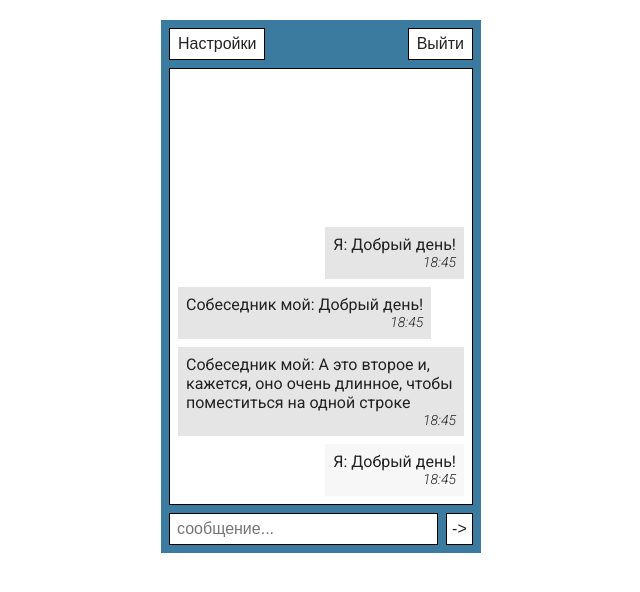
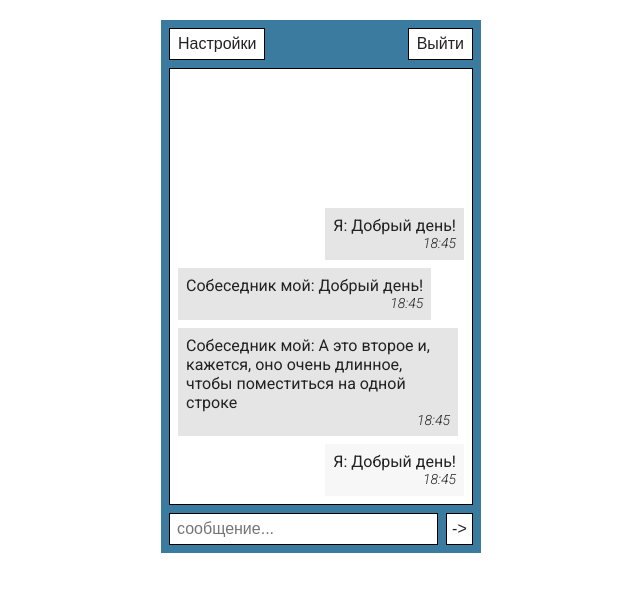
Before and after one commit to Pail4/Messenger, a plain HTML site: page index.html in a window 1280 px wide. Shown: the whole page, without its empty margins (319-959 px from the left). Drawn offline with Linux system fonts and the light colour scheme.

Commit message:
Comments added

```diff
--- a/index.html
+++ b/index.html
@@ -10,18 +10,24 @@
 </head>
 <body>
     <div class="main">
+
+        <!-- MENU BUTTONS -->
         <nav class="nav-panel">
             <button class="nav-panel__settings">Настройки</button>
             <button class="nav-panel__signout">Выйти</button>
         </nav>
+
+        <!-- CHAT -->
         <div class="window-wrap">
             <div class="window">
-                <div class="message message_yourth">Я: Добрый день! <div class="message__time">18:45</div></div>
+                <div class="message message_mine">Я: Добрый день! <div class="message__time">18:45</div></div>
                 <div class="message message_their">Собеседник мой: Добрый день!<div class="message__time">18:45</div></div>
                 <div class="message message_their">Собеседник мой: А это второе и, кажется, оно очень длинное, чтобы поместиться на одной строке<div class="message__time">18:45</div></div>
-                <div class="message message_yourth message_yourth_undelivered">Я: Добрый день!<div class="message__time">18:45</div></div>
+                <div class="message message_mine message_mine_undelivered">Я: Добрый день!<div class="message__time">18:45</div></div>
             </div>
         </div>
+
+        <!-- MESSAGE INPUT -->
         <div class="type">
             <form action="" class="type__form">
                 <input type="text" class="type__input" placeholder="сообщение...">
--- a/styles/style.scss
+++ b/styles/style.scss
@@ -24,6 +24,8 @@ body{
 
     background-color: #3c7ba0;
 }
+
+/////////// MENU BUTTONS /////////////////
 .nav-panel {
     display: flex;
     justify-content: space-between;
@@ -38,6 +40,7 @@ body{
 }
 
 
+/////////// CHAT //////////////////
 .window-wrap{
     height: 437px;
     overflow-y: auto;
@@ -56,18 +59,18 @@ body{
 .message {
     min-height: 52px;
     width: fit-content;
-    max-width: 288px;
+    max-width: 280px;
     margin: 8px;
     margin-top: 0;
     padding: 8px;
 
     background-color: $MESG;
 }
-.message_yourth {
+.message_mine {
     margin-left: auto;
     text-align: right;
 }
-.message_yourth_undelivered{
+.message_mine_undelivered{
     background-color: $MESG_UNDEL;
 }
 .message__time {
@@ -81,6 +84,7 @@ body{
 }
 
 
+/////////// MESSAGE INPUT //////////////////
 .type {
 }
 .type__form {
```
Also changed, not shown: styles/style.css, 1 other file.
